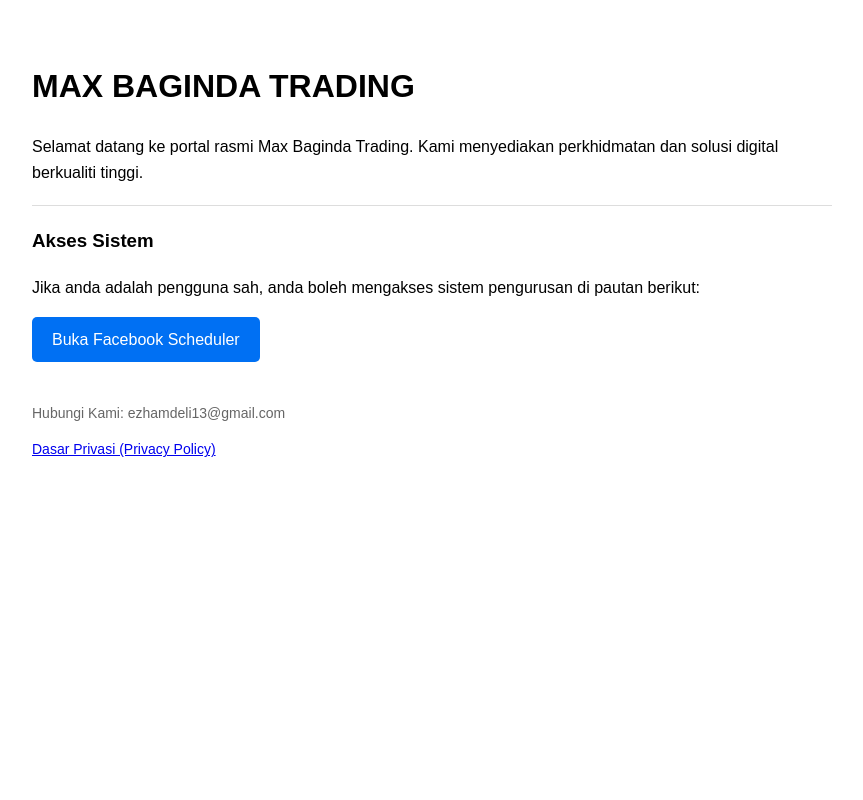
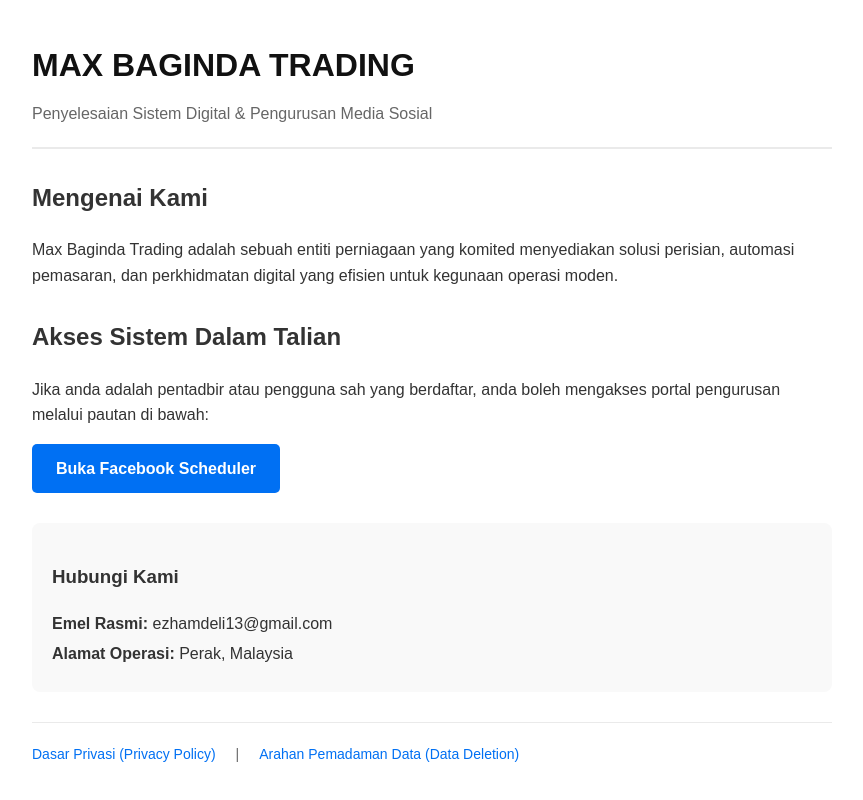
Before and after one commit to fatinhasinahbintirosli/fb-scheduler, a Next.js app: page / in a window 1280 px wide. Shown: the top 800 px of the page, without its empty margins (208-1071 px from the left). Built offline with nearby package versions, Linux system fonts and the light colour scheme.

Commit message:
Update page.js

```diff
--- a/app/page.js
+++ b/app/page.js
@@ -1,21 +1,35 @@
 export default function Home() {
   return (
-    <main style={{ fontFamily: 'sans-serif', padding: '40px', maxWidth: '800px', margin: '0 auto', lineHeight: '1.6' }}>
-      <h1>MAX BAGINDA TRADING</h1>
-      <p>Selamat datang ke portal rasmi Max Baginda Trading. Kami menyediakan perkhidmatan dan solusi digital berkualiti tinggi.</p>
+    <main style={{ fontFamily: 'sans-serif', padding: '40px', maxWidth: '800px', margin: '0 auto', lineHeight: '1.6', color: '#333' }}>
+      <header style={{ borderBottom: '2px solid #eaeaea', paddingBottom: '20px', marginBottom: '30px' }}>
+        <h1 style={{ margin: '0 0 10px 0', color: '#111' }}>MAX BAGINDA TRADING</h1>
+        <p style={{ margin: 0, color: '#666' }}>Penyelesaian Sistem Digital & Pengurusan Media Sosial</p>
+      </header>
 
-      <hr style={{ margin: '20px 0', border: '0', borderTop: '1px solid #ddd' }} />
+      <section style={{ marginBottom: '30px' }}>
+        <h2>Mengenai Kami</h2>
+        <p>Max Baginda Trading adalah sebuah entiti perniagaan yang komited menyediakan solusi perisian, automasi pemasaran, dan perkhidmatan digital yang efisien untuk kegunaan operasi moden.</p>
+      </section>
 
-      <h3>Akses Sistem</h3>
-      <p>Jika anda adalah pengguna sah, anda boleh mengakses sistem pengurusan di pautan berikut:</p>
-      <a href="/scheduler" style={{ display: 'inline-block', background: '#0070f3', color: '#fff', padding: '10px 20px', textDecoration: 'none', borderRadius: '5px' }}>
-        Buka Facebook Scheduler
-      </a>
+      <section style={{ marginBottom: '30px' }}>
+        <h2>Akses Sistem Dalam Talian</h2>
+        <p>Jika anda adalah pentadbir atau pengguna sah yang berdaftar, anda boleh mengakses portal pengurusan melalui pautan di bawah:</p>
+        <a href="/scheduler" style={{ display: 'inline-block', background: '#0070f3', color: '#fff', padding: '12px 24px', textDecoration: 'none', borderRadius: '5px', fontWeight: 'bold' }}>
+          Buka Facebook Scheduler
+        </a>
+      </section>
 
-      <div style={{ marginTop: '40px', fontSize: '14px', color: '#666' }}>
-        <p>Hubungi Kami: ezhamdeli13@gmail.com</p>
-        <p><a href="/privacy">Dasar Privasi (Privacy Policy)</a></p>
-      </div>
+      <section style={{ marginBottom: '30px', background: '#f9f9f9', padding: '20px', borderRadius: '8px' }}>
+        <h3>Hubungi Kami</h3>
+        <p style={{ margin: '5px 0' }}><strong>Emel Rasmi:</strong> ezhamdeli13@gmail.com</p>
+        <p style={{ margin: '5px 0' }}><strong>Alamat Operasi:</strong> Perak, Malaysia</p>
+      </section>
+
+      <footer style={{ borderTop: '1px solid #eaeaea', paddingTop: '20px', fontSize: '14px', color: '#666', display: 'flex', gap: '20px' }}>
+        <a href="/privacy" style={{ color: '#0070f3', textDecoration: 'none' }}>Dasar Privasi (Privacy Policy)</a>
+        <span>|</span>
+        <a href="/deletion" style={{ color: '#0070f3', textDecoration: 'none' }}>Arahan Pemadaman Data (Data Deletion)</a>
+      </footer>
     </main>
   );
 }
```
